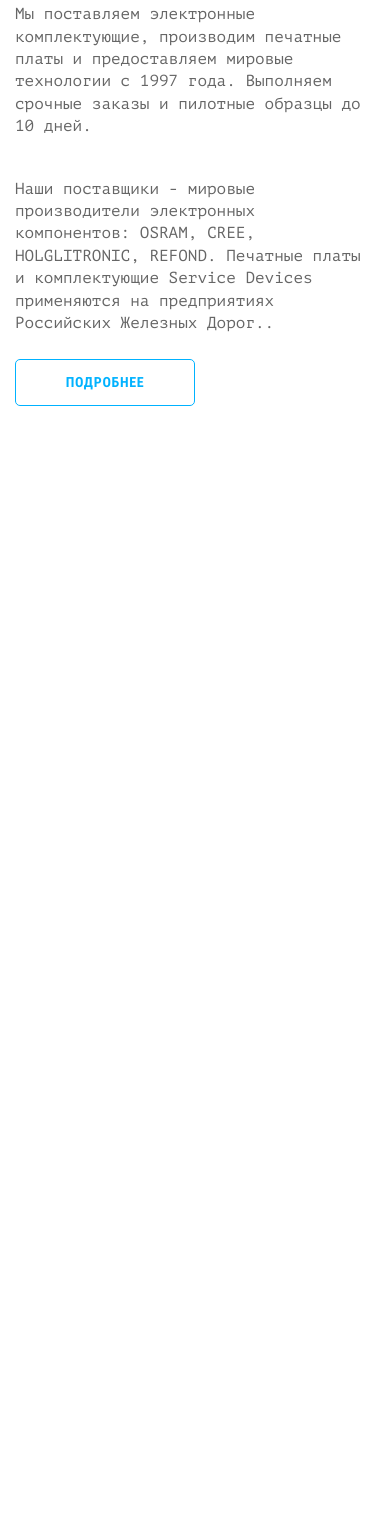
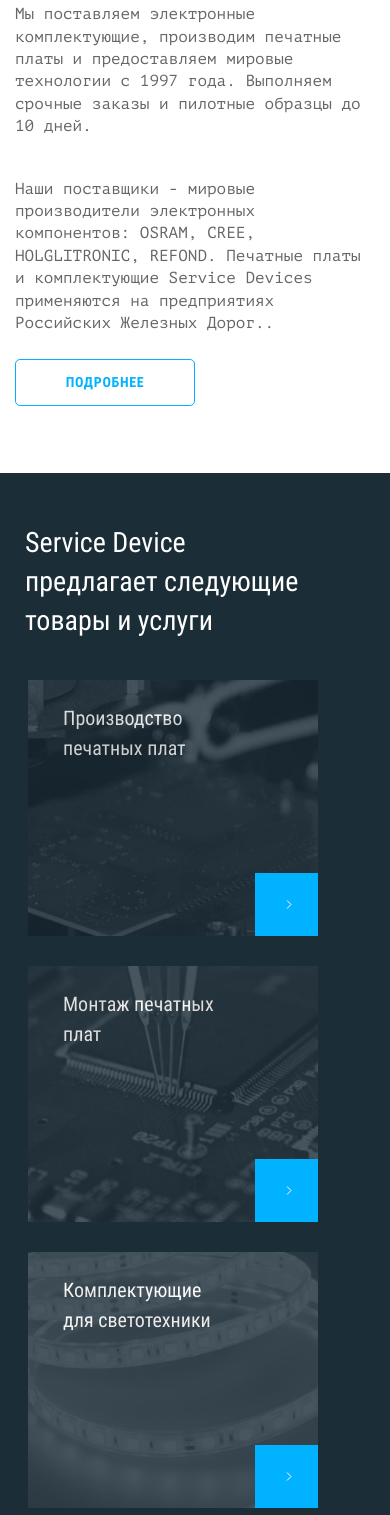
Before and after one commit to Vika612/smart-device, a website: page source/index.html in a window 390 px wide. Shown: the part 1841-3356 px from the top of the page. Before the commit the page ends 2342 px from the top, so only its background shows below. Drawn offline with nearby package versions, Linux system fonts and the light colour scheme; files that its build step writes are made by us from their sources.

Commit message:
блок о товарах: разметка, стилизация, адаптив

```diff
--- a/source/index.html
+++ b/source/index.html
@@ -138,6 +138,45 @@
         </div>
       </div>
     </section>
+
+    <section class="goods">
+      <div class="container">
+        <h2 class="visually-hidden">Товары и услуги</h2>
+        <p>Service Device предлагает следующие товары и услуги</p>
+        <ul class="goods__list same-list">
+          <li>
+            <a href="#">
+              <h3>Производство печатных плат</h3>
+              <picture>
+                <!--1x: 370x620; 2x: 740x1240-->
+                <!--<source type="image/webp" srcset="img/production@1x.webp 1x, img/production@2x.webp 2x">-->
+                <img src="img/production@1x.jpg" srcset="img/production@2x.jpg 2x" width="370" height="620" alt="Печатные платы">
+              </picture>
+            </a>
+          </li>
+          <li>
+            <a href="#">
+              <h3>Монтаж печатных плат</h3>
+              <picture>
+                <!--1x: 370x620; 2x: 740x1240-->
+                <!--<source type="image/webp" srcset="img/mounting@1x.webp 1x, img/mounting@2x.webp 2x">-->
+                <img src="img/mounting@1x.jpg" srcset="img/mounting@2x.jpg 2x" width="370" height="620" alt="Монтаж печатных плат">
+              </picture>
+            </a>
+          </li>
+          <li>
+            <a href="#">
+              <h3>Комплектующие для светотехники</h3>
+              <picture>
+                <!--1x: 370x620; 2x: 740x1240-->
+                <!--<source type="image/webp" srcset="img/accessories@1x.webp 1x, img/accessories@2x.webp 2x">-->
+                <img src="img/accessories@1x.jpg" srcset="img/accessories@2x.jpg 2x" width="370" height="620" alt="Комплектующие детали">
+              </picture>
+            </a>
+          </li>
+        </ul>
+      </div>
+    </section>
   </main>
 
   <script src="js/main.js"></script>
--- a/source/sass/blocks/about-company.scss
+++ b/source/sass/blocks/about-company.scss
@@ -1,5 +1,5 @@
 .about-company {
-  margin-bottom: 95px;
+  margin-bottom: 90px;
 }
 
 .about-company__wrapper {
@@ -38,12 +38,12 @@
 }
 
 .about-company__desc p:first-child {
-  padding-bottom: 26px;
+  padding-bottom: 20px;
 }
 
 .about-company a {
   width: 180px;
-  margin-top: 40px;
+  margin-top: 35px;
   padding: 13px;
   display: block;
 
@@ -61,8 +61,12 @@
 }
 
 @media (max-width: 1023px) {
+  .about-company {
+    margin-bottom: 33px;
+  }
+
   .about-company__wrapper {
-    padding: 0 10px 20px 197px;
+    padding: 0 10px 50px 197px;
     background-size: 260px 360px;
     background-position: -30px 0;
   }
@@ -77,7 +81,7 @@
   }
 
   .about-company__desc p:first-child {
-    padding-bottom: 31px;
+    padding-bottom: 20px;
   }
 
   .about-company__hidden {
@@ -85,11 +89,15 @@
   }
 
   .about-company a {
-    margin-top: 45px;
+    margin-top: 40px;
   }
 }
 
 @media (max-width: 767px) {
+  .about-company {
+    margin-bottom: 67px;
+  }
+
   .about-company__wrapper {
     padding: 0;
     background-image: none;
--- /dev/null
+++ b/source/sass/blocks/goods.scss
@@ -0,0 +1,141 @@
+.goods {
+  min-height: 938px;
+  padding-top: 90px;
+  background-color: $black;
+}
+
+.goods p {
+  margin: 0;
+  margin-bottom: 50px;
+
+  font-family: "Roboto Condensed", sans-serif;
+  font-weight: 400;
+  font-size: 36px;
+  line-height: 1.4;
+  color: $white;
+}
+
+.goods__list {
+  margin: 0 -15px;
+  display: flex;
+  flex-wrap: wrap;
+  justify-content: center;
+}
+
+.goods__list li {
+  margin-bottom: 30px;
+  padding: 0 15px;
+}
+
+.goods__list a {
+  position: relative;
+  display: block;
+
+  &::after {
+    content: "";
+    position: absolute;
+    bottom: 3px;
+    right: -2px;
+    width: 63px;
+    height: 63px;
+    background: url("../img/svg/arrow.svg") no-repeat;
+    background-position: 85% 75%;
+    background-color: $blue;
+  }
+}
+
+.goods__list h3 {
+  position: absolute;
+  top: 52px;
+  left: 45px;
+
+  max-width: 170px;
+  margin: 0;
+
+  font-family: "Roboto Condensed", sans-serif;
+  font-weight: 400;
+  font-size: 20px;
+  line-height: 1.5;
+  color: $white;
+}
+
+.goods__list img {
+  width: 370px;
+  height: 620px;
+  opacity: 0.2;
+}
+
+@media (max-width: 1023px) {
+  .goods {
+    min-height: 1127px;
+    padding-top: 50px;
+  }
+
+  .goods p {
+    max-width: 630px;
+    padding-left: 10px;
+    font-size: 32px;
+  }
+
+  .goods__list {
+    justify-content: flex-start;
+    padding: 0 13px;
+  }
+
+  .goods__list li {
+    margin-bottom: 45px;
+  }
+
+  .goods__list a {
+    width: 715px;
+    height: 256px;
+
+    &::after {
+      bottom: 0;
+      right: 0;
+    }
+  }
+
+  .goods__list img {
+    width: 715px;
+    height: 256px;
+    object-fit: cover;
+  }
+
+  .goods__list h3 {
+    top: 40px;
+    left: 45px;
+  }
+}
+
+@media (max-width: 767px) {
+  .goods {
+    min-height: 1101px;
+    padding-top: 50px;
+  }
+
+  .goods p {
+    max-width: 300px;
+    margin-bottom: 40px;
+    font-size: 28px;
+  }
+
+  .goods__list li {
+    margin-bottom: 30px;
+  }
+
+  .goods__list a {
+    width: 290px;
+    height: 256px;
+  }
+
+  .goods__list img {
+    width: 290px;
+    height: 256px;
+  }
+
+  .goods__list h3 {
+    top: 23px;
+    left: 35px;
+  }
+}
--- a/source/sass/style.scss
+++ b/source/sass/style.scss
@@ -11,3 +11,4 @@
 @import "blocks/info-intro.scss";
 @import "blocks/advantages.scss";
 @import "blocks/about-company.scss";
+@import "blocks/goods.scss";
```
Also changed, not shown: build/css/style.css, build/css/style.min.css, build/img/accessories@1x.webp, build/img/accessories@2x.webp, build/img/mounting@1x.png (added), build/img/mounting@2x.png (added), build/img/production@1x.png (added), build/img/production@2x.png (added), build/img/svg/arrow.svg (added), build/img/year@1x.webp (deleted), build/img/year@2x.webp (deleted), build/index.html, source/img/accessories@1x.webp, source/img/accessories@2x.webp, 3 more files, 1 other file.
